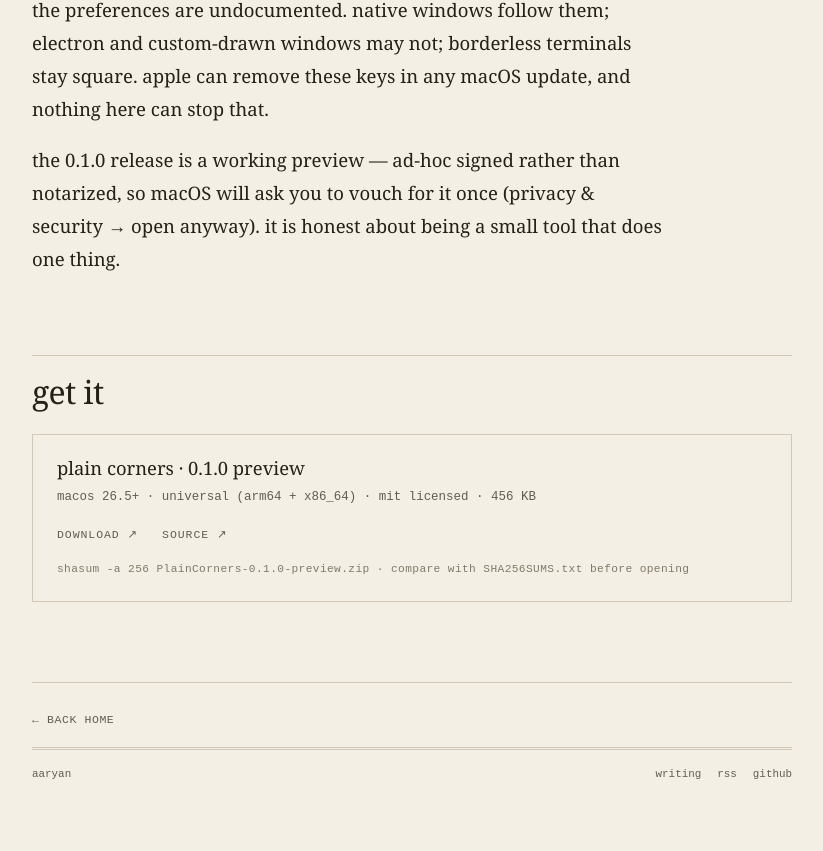
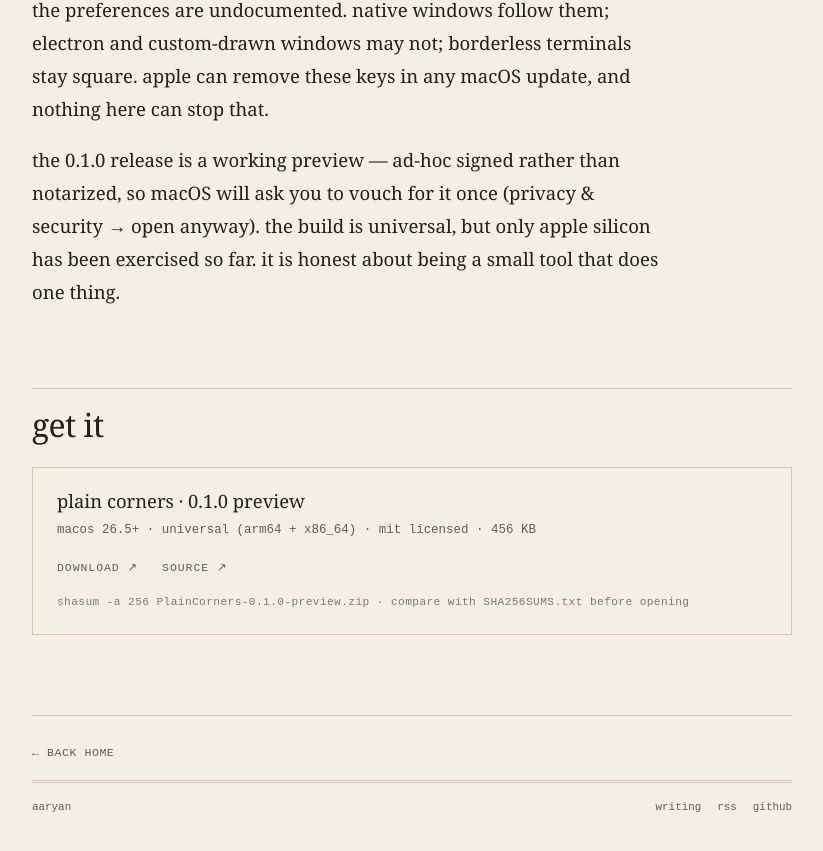
Before and after one commit to maskjelly/whiteye.in, a Next.js app: page /plain-corners in a window 1280 px wide. Shown: the part 3474-4325 px from the top of the page, without its empty margins (228-1051 px from the left). Before the commit the page ends 4298 px from the top, so only its background shows below. Built offline with nearby package versions, Linux system fonts and the light colour scheme.

Commit message:
plain corners: corners keyboard shortcut, intel disclosure, honor internal project links

```diff
--- a/app/(site)/plain-corners/page.tsx
+++ b/app/(site)/plain-corners/page.tsx
@@ -200,8 +200,9 @@
           <p>
             the 0.1.0 release is a working preview — ad-hoc signed rather than
             notarized, so macOS will ask you to vouch for it once (privacy
-            &amp; security → open anyway). it is honest about being a small
-            tool that does one thing.
+            &amp; security → open anyway). the build is universal, but only
+            apple silicon has been exercised so far. it is honest about being a
+            small tool that does one thing.
           </p>
         </div>
       </section>
--- a/components/keyboard-help.tsx
+++ b/components/keyboard-help.tsx
@@ -6,6 +6,7 @@
   { key: "h", label: "home" },
   { key: "b", label: "writing" },
   { key: "n", label: "now" },
+  { key: "c", label: "corners" },
   { key: "w", label: "work" },
   { key: "p", label: "projects" },
   { key: "?", label: "this help" },
--- a/components/navbar.tsx
+++ b/components/navbar.tsx
@@ -32,6 +32,9 @@
           break
         case "n":
           router.push("/now")
+          break
+        case "c":
+          router.push("/plain-corners")
           break
         case "p":
           document.getElementById("projects")?.scrollIntoView({ behavior: "smooth" })
--- a/components/xp-apps.tsx
+++ b/components/xp-apps.tsx
@@ -189,7 +189,11 @@
             <div>
               <h2>
                 {item.href ? (
-                  <a href={item.href} target="_blank" rel="noreferrer">
+                  <a
+                    href={item.href}
+                    target={item.href.startsWith("http") ? "_blank" : undefined}
+                    rel={item.href.startsWith("http") ? "noreferrer" : undefined}
+                  >
                     {item.title} <span className="external-arrow">↗</span>
                   </a>
                 ) : (
```
